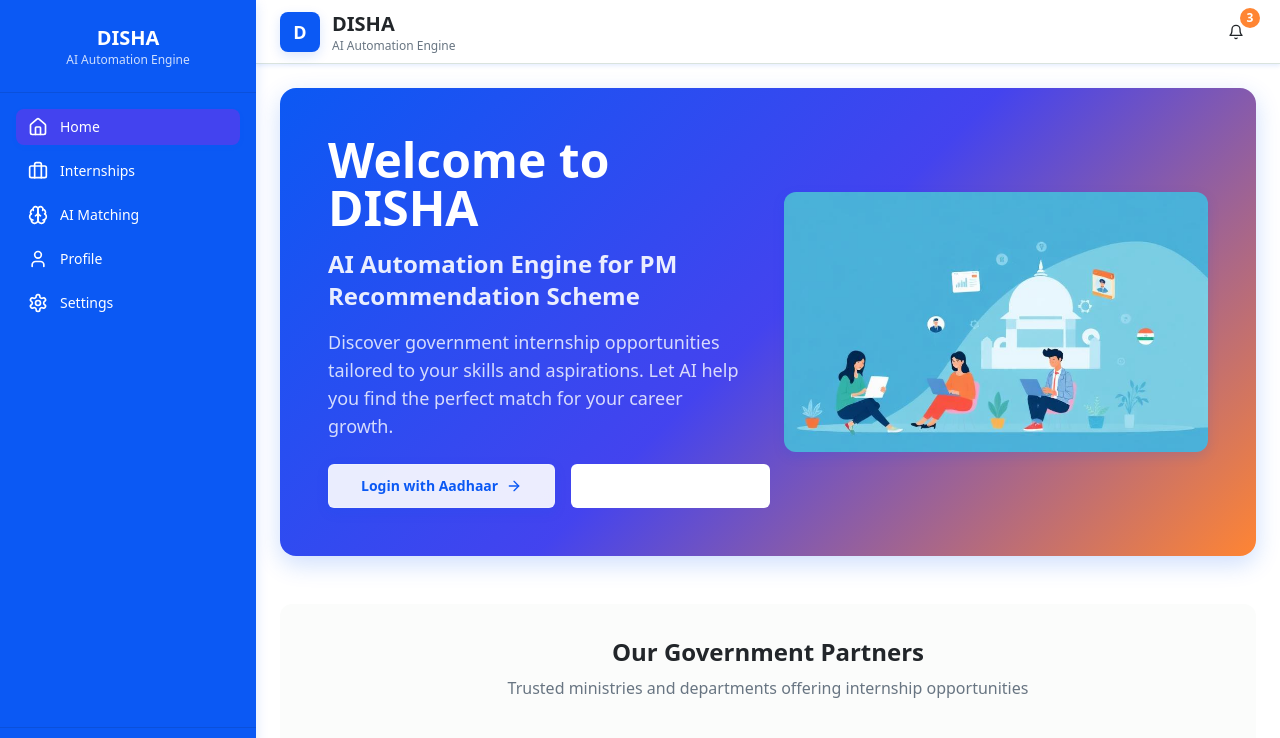
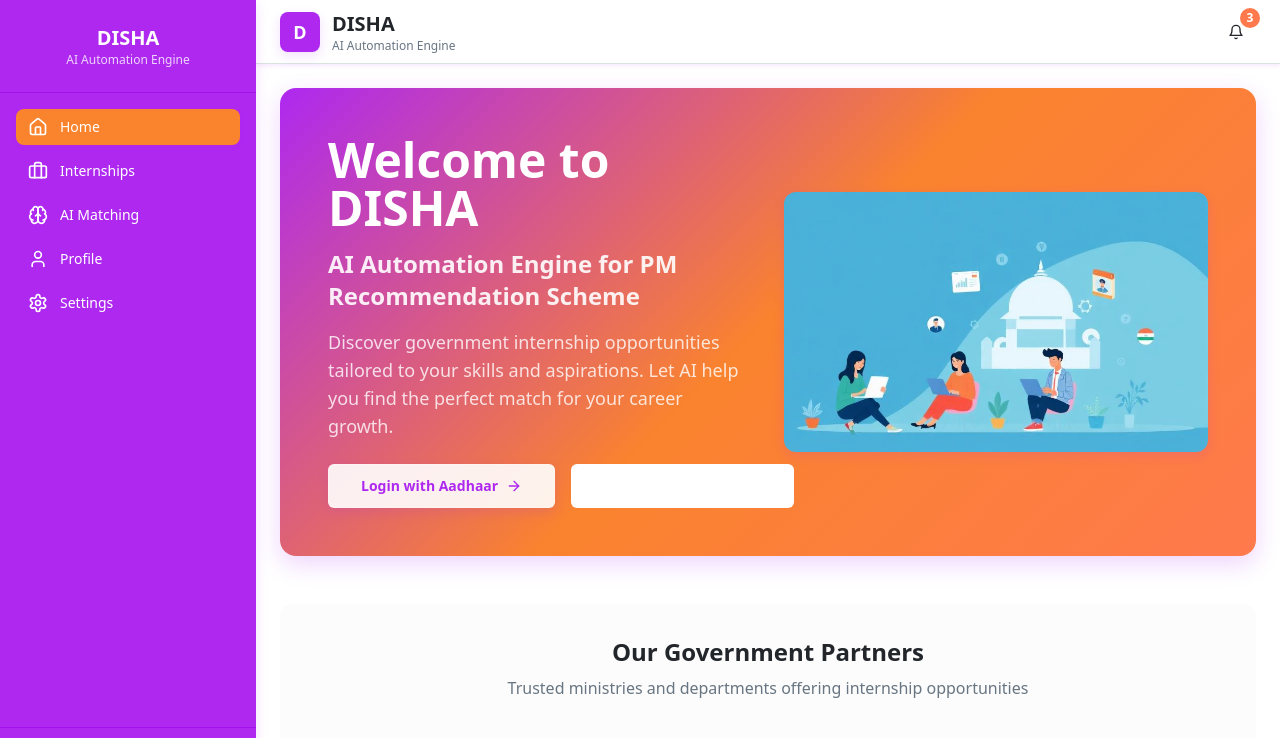
Before and after one commit to dharsini42/disha-path-ai, a React (Vite) app: page / in a window 1280 px wide. Shown: the top 738 px of the page. Built offline with nearby package versions, Linux system fonts and the light colour scheme; the HTML template or start-up script is replaced by a standard one.

Commit message:
Refactor: Update colors and map

```diff
--- a/src/index.css
+++ b/src/index.css
@@ -16,23 +16,23 @@
     --popover: 0 0% 100%;
     --popover-foreground: 210 11% 15%;
 
-    /* Primary - Vibrant Royal Blue */
-    --primary: 220 91% 50%;
+    /* Primary - Vibrant Purple */
+    --primary: 280 87% 55%;
     --primary-foreground: 0 0% 100%;
-    --primary-hover: 220 91% 45%;
+    --primary-hover: 280 87% 50%;
 
     /* Secondary - Light Sage */
     --secondary: 142 15% 92%;
     --secondary-foreground: 210 11% 15%;
     --secondary-hover: 142 15% 87%;
 
-    /* Accent - Vibrant Green */
-    --accent: 160 84% 39%;
+    /* Accent - Vibrant Orange */
+    --accent: 25 95% 58%;
     --accent-foreground: 0 0% 100%;
-    --accent-hover: 160 84% 34%;
+    --accent-hover: 25 95% 53%;
 
     /* Orange - Warm Coral */
-    --orange: 24 100% 60%;
+    --orange: 15 100% 65%;
     --orange-foreground: 0 0% 100%;
 
     /* Muted Tones */
@@ -44,30 +44,30 @@
 
     --border: 142 15% 87%;
     --input: 142 15% 92%;
-    --ring: 220 91% 50%;
+    --ring: 280 87% 55%;
 
     /* Modern Gradients */
-    --gradient-primary: linear-gradient(135deg, hsl(220 91% 50%), hsl(240 84% 60%));
-    --gradient-hero: linear-gradient(135deg, hsl(220 91% 50%) 0%, hsl(240 84% 60%) 50%, hsl(24 100% 60%) 100%);
-    --gradient-card: linear-gradient(145deg, hsl(0 0% 100%) 0%, hsl(220 15% 97%) 100%);
-    --gradient-coral: linear-gradient(135deg, hsl(24 100% 60%) 0%, hsl(39 90% 55%) 100%);
-    --gradient-ocean: linear-gradient(135deg, hsl(220 91% 50%) 0%, hsl(200 100% 94%) 100%);
+    --gradient-primary: linear-gradient(135deg, hsl(280 87% 55%), hsl(25 95% 58%));
+    --gradient-hero: linear-gradient(135deg, hsl(280 87% 55%) 0%, hsl(25 95% 58%) 50%, hsl(15 100% 65%) 100%);
+    --gradient-card: linear-gradient(145deg, hsl(0 0% 100%) 0%, hsl(280 15% 97%) 100%);
+    --gradient-coral: linear-gradient(135deg, hsl(25 95% 58%) 0%, hsl(15 100% 65%) 100%);
+    --gradient-ocean: linear-gradient(135deg, hsl(280 87% 55%) 0%, hsl(25 100% 94%) 100%);
 
     /* Shadows */
-    --shadow-soft: 0 2px 4px hsl(220 91% 50% / 0.1);
-    --shadow-medium: 0 4px 12px hsl(220 91% 50% / 0.15);
-    --shadow-strong: 0 8px 25px hsl(220 91% 50% / 0.2);
-    --shadow-coral: 0 4px 12px hsl(24 100% 60% / 0.2);
+    --shadow-soft: 0 2px 4px hsl(280 87% 55% / 0.1);
+    --shadow-medium: 0 4px 12px hsl(280 87% 55% / 0.15);
+    --shadow-strong: 0 8px 25px hsl(280 87% 55% / 0.2);
+    --shadow-coral: 0 4px 12px hsl(25 95% 58% / 0.2);
 
     /* Sidebar */
-    --sidebar-background: 220 91% 50%;
+    --sidebar-background: 280 87% 55%;
     --sidebar-foreground: 0 0% 100%;
     --sidebar-primary: 0 0% 100%;
-    --sidebar-primary-foreground: 220 91% 50%;
-    --sidebar-accent: 240 84% 60%;
+    --sidebar-primary-foreground: 280 87% 55%;
+    --sidebar-accent: 25 95% 58%;
     --sidebar-accent-foreground: 0 0% 100%;
-    --sidebar-border: 220 91% 45%;
-    --sidebar-ring: 240 84% 60%;
+    --sidebar-border: 280 87% 50%;
+    --sidebar-ring: 25 95% 58%;
 
     --radius: 0.5rem;
   }
@@ -79,19 +79,19 @@
     --card-foreground: 0 0% 98%;
     --popover: 210 11% 10%;
     --popover-foreground: 0 0% 98%;
-    --primary: 220 91% 50%;
+    --primary: 280 87% 55%;
     --primary-foreground: 0 0% 98%;
-    --secondary: 142 15% 15%;
+    --secondary: 280 15% 15%;
     --secondary-foreground: 0 0% 98%;
-    --muted: 142 15% 15%;
+    --muted: 280 15% 15%;
     --muted-foreground: 210 11% 65%;
-    --accent: 160 84% 39%;
+    --accent: 25 95% 58%;
     --accent-foreground: 0 0% 98%;
     --destructive: 0 84% 60%;
     --destructive-foreground: 0 0% 98%;
-    --border: 142 15% 20%;
-    --input: 142 15% 15%;
-    --ring: 220 91% 50%;
+    --border: 280 15% 20%;
+    --input: 280 15% 15%;
+    --ring: 280 87% 55%;
     --sidebar-background: 210 11% 8%;
     --sidebar-foreground: 0 0% 98%;
     --sidebar-primary: 0 0% 98%;
@@ -99,7 +99,7 @@
     --sidebar-accent: 142 15% 12%;
     --sidebar-accent-foreground: 0 0% 98%;
     --sidebar-border: 142 15% 12%;
-    --sidebar-ring: 220 91% 50%;
+    --sidebar-ring: 280 87% 55%;
   }
 }
 
--- a/src/pages/Home.tsx
+++ b/src/pages/Home.tsx
@@ -41,8 +41,11 @@ export default function Home() {
                 <Button
                   size="lg"
                   variant="outline"
-                  className="w-full border-white/30 text-white hover:bg-white/10 sm:w-auto"
+                  className="w-full border-white/30 text-white hover:bg-white/10 sm:w-auto gap-2"
                 >
+                  <svg className="h-5 w-5" fill="none" stroke="currentColor" viewBox="0 0 24 24">
+                    <path strokeLinecap="round" strokeLinejoin="round" strokeWidth={2} d="M18 9v3m0 0v3m0-3h3m-3 0h-3m-2-5a4 4 0 11-8 0 4 4 0 018 0zM3 20a6 6 0 0112 0v1H3v-1z" />
+                  </svg>
                   Create New Account
                 </Button>
               </Link>
```
Also changed, not shown: src/components/home/IndiaMapVisualization.tsx (+105 -46 lines).
